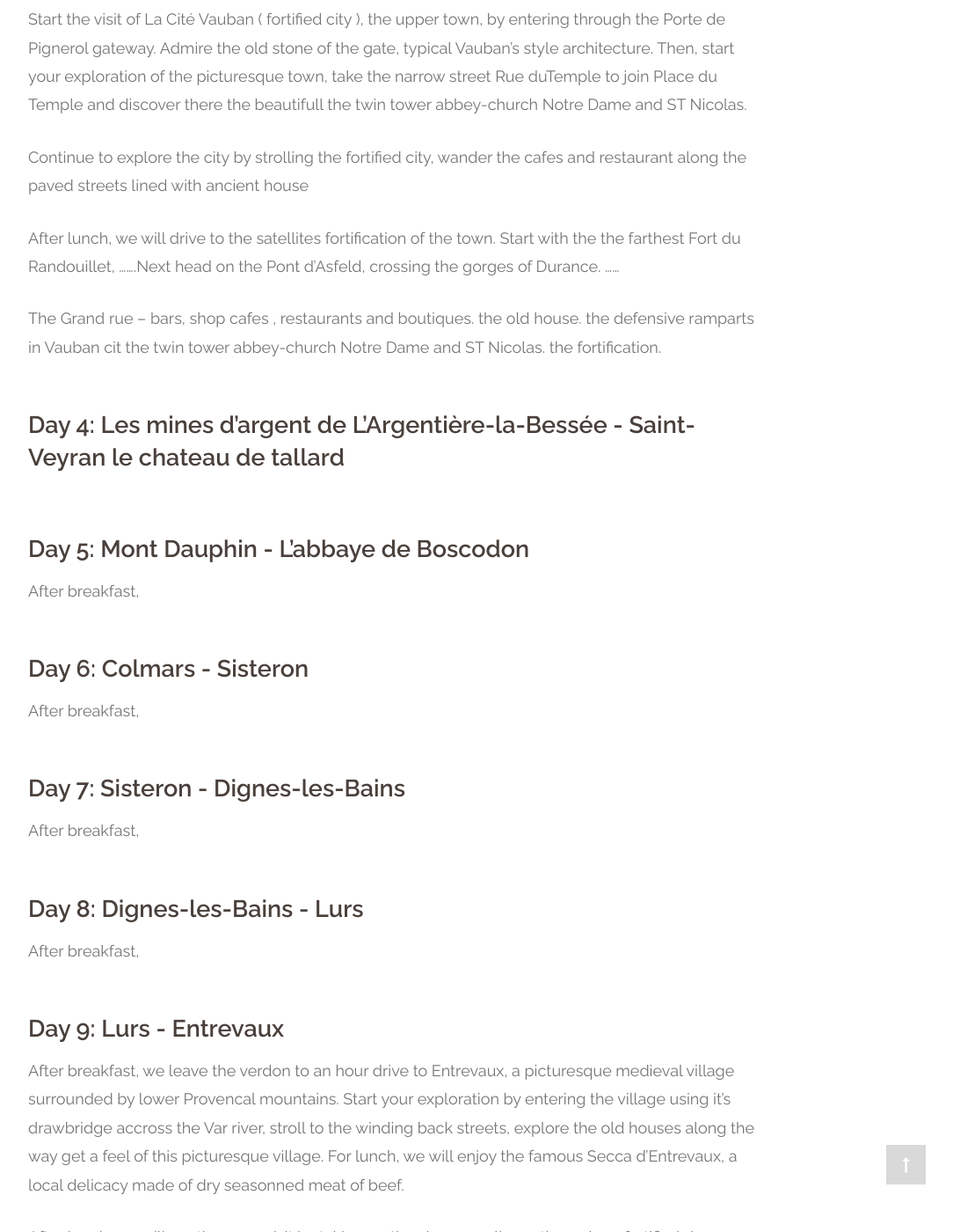
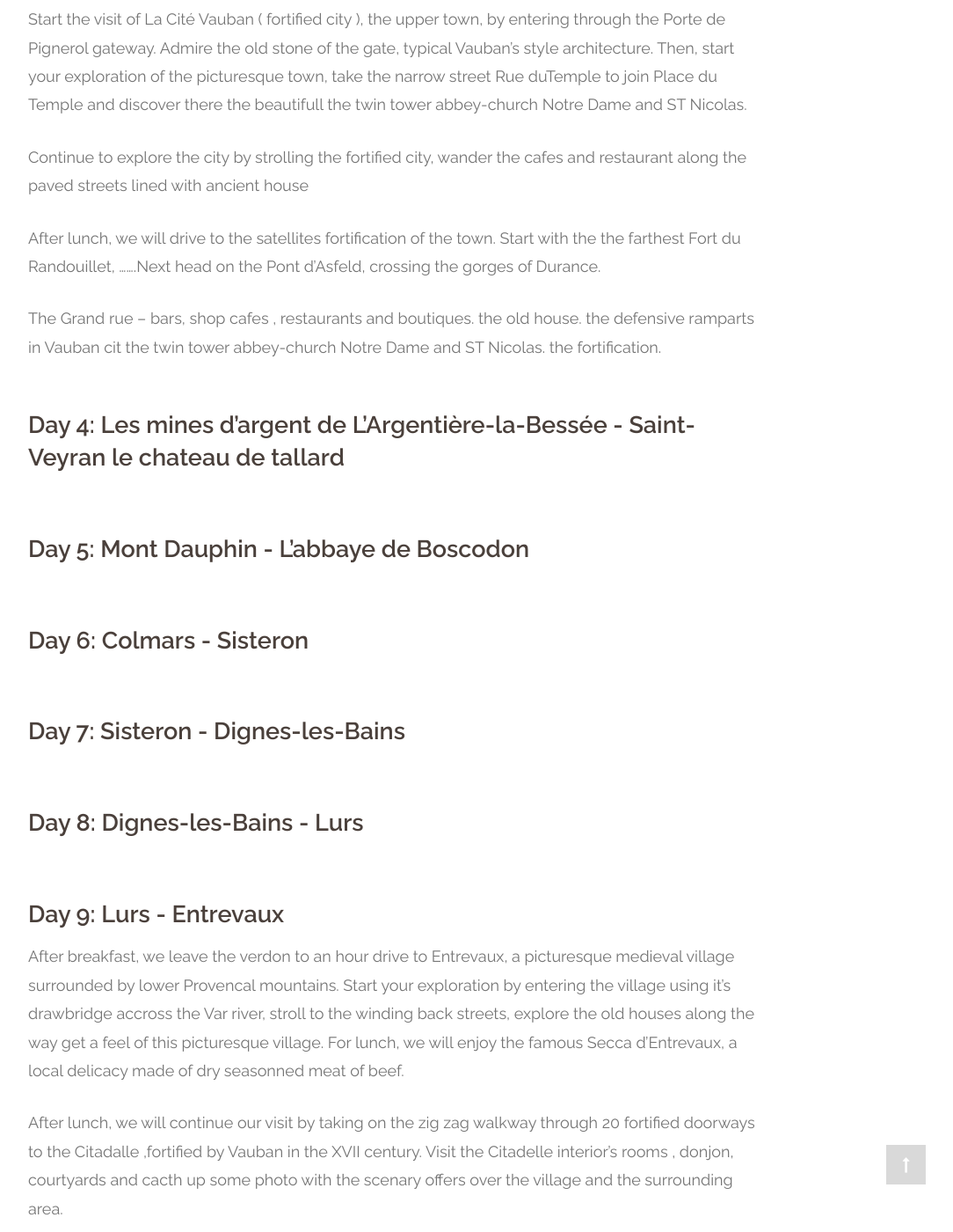
Before and after one commit to paitiewfrance/paitiewfrance.github.io, a Jekyll site: the page built from tour-alps/road-of-great-alps.md, in a window 1280 px wide and 1400 px high, scrolled down 1371 px. Shown: the whole window at 88% size, without its empty margins (191-1275 px from the left). Built offline with Jekyll 4.4.1, drawn with Linux system fonts in a browser that asks for light colours; nearby versions of some CDN libraries; some web fonts are replaced.

Commit message:
Add alps trip

```diff
--- a/tour-alps/road-of-great-alps.md
+++ b/tour-alps/road-of-great-alps.md
@@ -30,7 +30,7 @@ Then,  start your exploration of the picturesque town, take the narrow street Ru
 Continue to explore the city by strolling the fortified city, wander the cafes and restaurant along the paved streets lined with ancient house
 
 After lunch, we will drive to the satellites fortification of the town. Start with the the farthest Fort du Randouillet,  .......Next head on the Pont d'Asfeld, crossing the gorges of Durance.
-......
+
 
 The Grand rue -- bars, shop cafes , restaurants and boutiques.
 the old house.
@@ -42,16 +42,16 @@ the fortification.
 ### Day 4: Les mines d'argent de L'Argentière-la-Bessée - Saint-Veyran  le chateau de tallard
 
 ### Day 5:  Mont Dauphin - L'abbaye de Boscodon
-After breakfast,
+
 
 ### Day 6: Colmars -  Sisteron
-After breakfast,
+
 
 ### Day 7: Sisteron - Dignes-les-Bains
-After breakfast,
+
 
 ### Day 8: Dignes-les-Bains - Lurs
-After breakfast,
+
 
 ### Day  9: Lurs - Entrevaux
 
```
